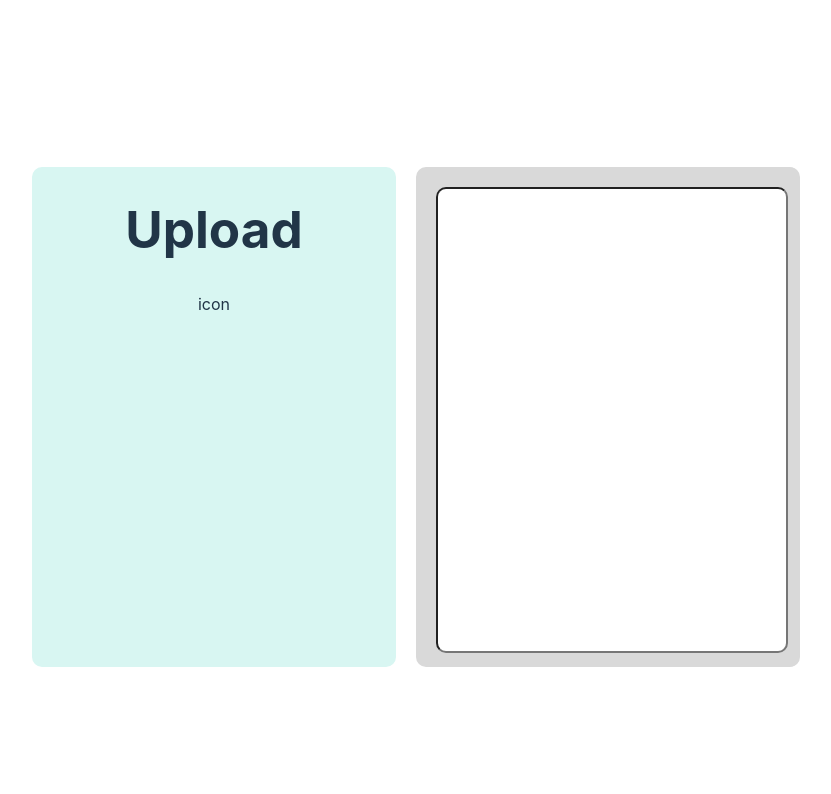
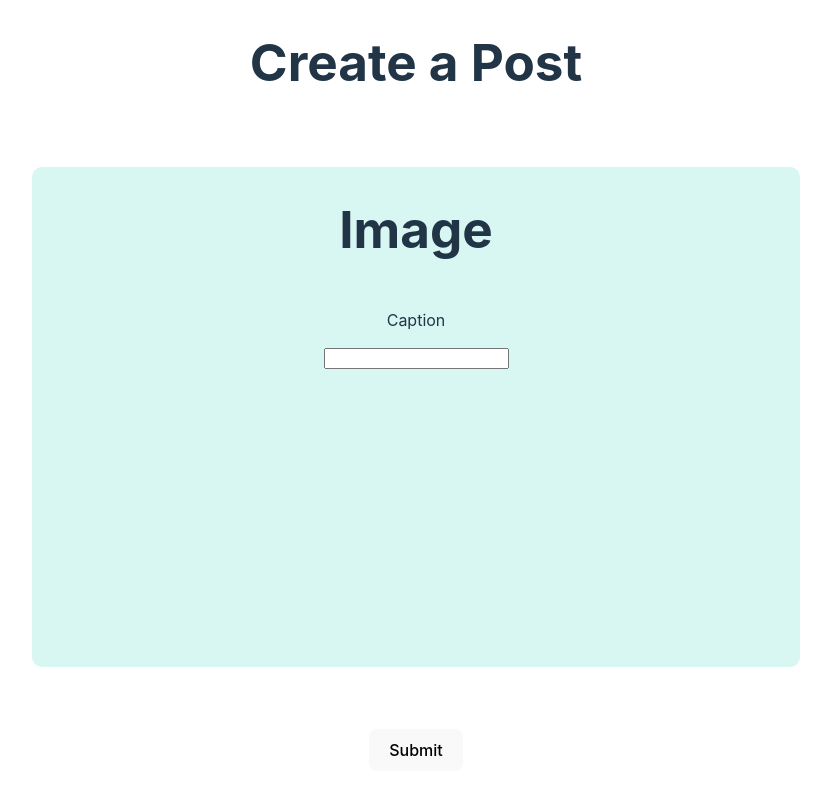
Before and after one commit to vichekaoeun/UoftHacks-2024, a React (Vite) app: page /post in a window 1280 px wide. Shown: the top 794 px of the page, without its empty margins (224-1055 px from the left). Built offline with nearby package versions, Linux system fonts and the light colour scheme.

Commit message:
finalize post ui

```diff
--- a/src/App.css
+++ b/src/App.css
@@ -80,7 +80,7 @@
 
 #calendar {
   grid-row: 2 / 2;
-  border: px solid black;
+  border: 1px solid black;
   height: 100%;
   width: 100%;
 
--- a/src/App.jsx
+++ b/src/App.jsx
@@ -28,7 +28,7 @@ function App() {
           <h1 id='home'>Home</h1>
         </div>
         <div className='bar-fill'>
-          <p>Welcome Back ____</p>
+          <p>Welcome Back ______________</p>
         </div>
       </div>
       <div className='post-button'>
--- a/src/pages/Post.css
+++ b/src/pages/Post.css
@@ -4,6 +4,12 @@
     grid-template-rows: 1fr 3fr 1fr;
     height: 100%;
 
+}
+
+.header {
+    grid-column: 2 / 3;
+    display: flex;
+    justify-content: center;
 }
 
 #post-content {
@@ -40,14 +46,13 @@
 
 .post-image {
     display: flex;
-    justify-content: center;
     background-color: #D9D9D9;
     border-radius: 10px;
     padding: 10px;
 
 }
 
-input {
+form {
     width: 100%;
     height: 100%;
     border-radius: 10px;
@@ -55,4 +60,20 @@ input {
 
 #text-box {
     padding: 10px;
+    display: flex;
+    align-items: center;
 }
+
+#caption {
+    display: flex;
+    flex-direction: column;
+    align-items: center;
+}
+
+.submit-button {
+    grid-row: 3 / 3;
+    grid-column: 2 / 3;
+    display: flex;
+    justify-content: center;
+    align-items: center;
+}
--- a/src/pages/Post.jsx
+++ b/src/pages/Post.jsx
@@ -9,17 +9,19 @@ const Post = () => {
             <div id='post-content'>
                 <div id='post-items'>
                     <div className='up-post'>
-                        <h1>Upload</h1>
-                        <div>
-                            icon
-                        </div>
-                    </div>
-                    <div className='post-image'>
-                        <div id='text-box'>
-                            <input />
+                        <h1>Image</h1>
+                        <div id='caption'>
+                            <p>Caption</p>
+                            <input></input>
                         </div>
                     </div>
                 </div>
+            </div>
+            <div className='header'>
+                <h1>Create a Post</h1>
+            </div>
+            <div className='submit-button'>
+                <button>Submit</button>
             </div>
         </div>
     )
```
